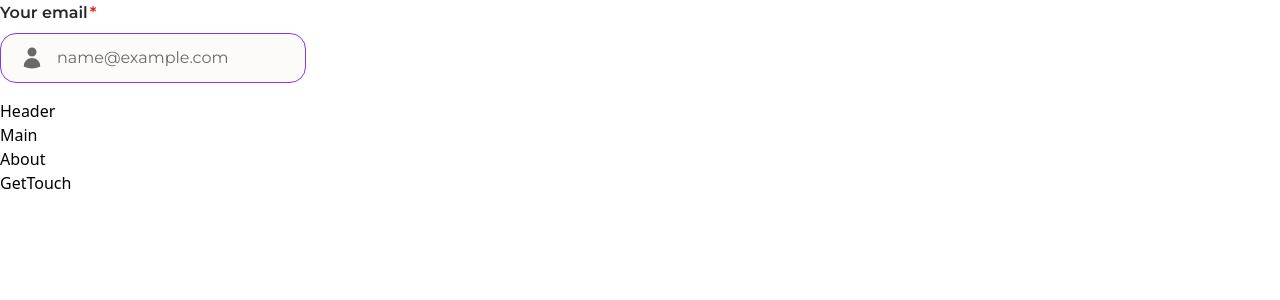
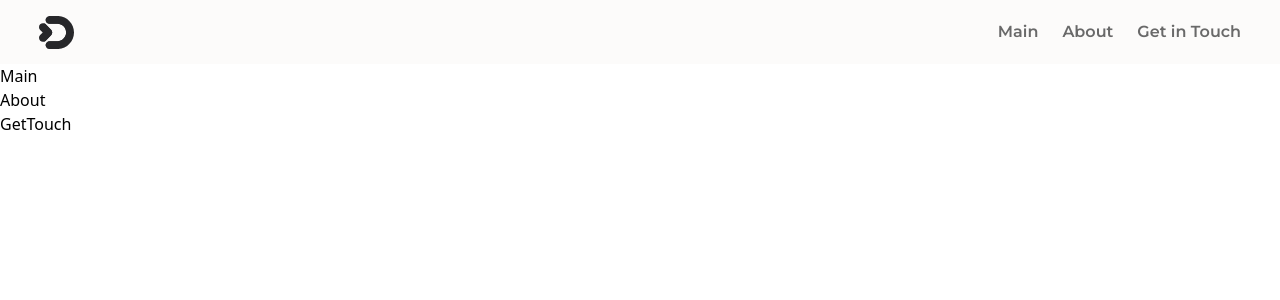
Before and after one commit to AlexJamisone/landing, a React (Create React App) app: page / in a window 1280 px wide. Shown: the top 300 px of the page. Built offline with nearby package versions, Linux system fonts and the light colour scheme.

Commit message:
Add close Icon finish header UI all responsive

```diff
--- a/src/App.jsx
+++ b/src/App.jsx
@@ -2,15 +2,10 @@ import About from './components/About';
 import GetTouch from './components/GetTouch';
 import Header from './components/Header';
 import Main from './components/Main';
-import Input from './atomic/atoms/Input';
 
 function App() {
 	return (
 		<>
-			<Input
-				labelFild={'Your email'}
-				placeholderField={'name@example.com'}
-			/>
 			<Header />
 			<Main />
 			<About />
--- a/src/components/Header.jsx
+++ b/src/components/Header.jsx
@@ -1,9 +1,65 @@
-import React from 'react'
+import Logo from '../icons/navigation/Logo';
+import MenuBurger from '../icons/navigation/MenuBurger';
+import CloseIcon from '../icons/navigation/CloseIcon';
+import { useState } from 'react';
 
+const links = [
+	{
+		link: '#main',
+		title: 'Main',
+	},
+	{
+		link: '#about',
+		title: 'About',
+	},
+	{
+		link: '#getTouch',
+		title: 'Get in Touch',
+	},
+];
 const Header = () => {
-  return (
-    <div>Header</div>
-  )
-}
+	const [open, setOpen] = useState(false);
+	return (
+		<header className="bg-white relative">
+			<nav className="flex justify-center">
+				<div className="container h-16 tablet:mx-tablet mobile:mx-mobile flex justify-between items-center">
+					<a href="/" className="cursor-pointer">
+						<Logo className={`fiil-black`} />
+					</a>
+					{open ? (
+						<CloseIcon
+							className={`fill-black tablet:hidden web:hidden mobile:flex`}
+							onClick={() => setOpen(!open)}
+						/>
+					) : (
+						<MenuBurger
+							className={`fill-black tablet:hidden web:hidden mobile:flex`}
+							onClick={() => setOpen(!open)}
+						/>
+					)}
+					<ul
+						className={`web:flex tablet:flex mobile:absolute web:static tablet:static gap-6 font-main text-gray-dark font-semibold text-base leading-6 mobile:right-0 mobile:top-16 mobile:bg-white transition-all duration-300 ease-in ${
+							open ? 'mobile:top-0' : 'mobile:top-[-490px]'
+						}`}
+					>
+						{links.map(({ link, title }, index) => (
+							<li
+								key={index}
+								className={`tablet:m-0 web:m-0 mobile:m-3`}
+							>
+								<a
+									className={`active:text-lavender focus:text-lavender`}
+									href={link}
+								>
+									{title}
+								</a>
+							</li>
+						))}
+					</ul>
+				</div>
+			</nav>
+		</header>
+	);
+};
 
-export default Header
+export default Header;
--- /dev/null
+++ b/src/icons/navigation/CloseIcon.jsx
@@ -0,0 +1,18 @@
+import React from 'react';
+
+const CloseIcon = ({ className, onClick }) => (
+	<svg
+		xmlns="http://www.w3.org/2000/svg"
+		viewBox="0 0 50 50"
+		width="32px"
+		height="33px"
+		onClick={onClick}
+	>
+		<path
+			className={className}
+			d="M 9.15625 6.3125 L 6.3125 9.15625 L 22.15625 25 L 6.21875 40.96875 L 9.03125 43.78125 L 25 27.84375 L 40.9375 43.78125 L 43.78125 40.9375 L 27.84375 25 L 43.6875 9.15625 L 40.84375 6.3125 L 25 22.15625 Z"
+		/>
+	</svg>
+);
+
+export default CloseIcon;
--- a/src/icons/navigation/Logo.jsx
+++ b/src/icons/navigation/Logo.jsx
@@ -7,7 +7,7 @@ const Logo = ({ className }) => (
 		xmlns="http://www.w3.org/2000/svg"
 		className={className}
 	>
-		<g clip-path="url(#clip0_44_745)">
+		<g clipPath="url(#clip0_44_745)">
 			<path
 				className={className}
 				d="M13.2283 17.5001C13.2283 18.544 12.8129 19.5436 12.0752 20.2811L6.71443 25.6408C6.6244 25.7308 6.53279 25.8161 6.43486 25.8951C6.20109 26.0893 5.94679 26.252 5.68144 26.383C5.13178 26.6562 4.53157 26.7921 3.93294 26.7921C2.9268 26.7921 1.91908 26.4083 1.15145 25.6392C-0.383817 24.1043 -0.383817 21.6139 1.15145 20.0773L3.72918 17.5001L1.15145 14.9213C-0.383817 13.3863 -0.383817 10.896 1.15145 9.3594C2.37556 8.13553 4.21093 7.88602 5.68144 8.61719C5.94995 8.74984 6.20583 8.91407 6.44276 9.10989C6.53595 9.18885 6.62756 9.27097 6.71443 9.35783L6.93082 9.57417L12.0752 14.7176C12.8144 15.4566 13.2283 16.4579 13.2283 17.5001Z"
--- a/src/icons/navigation/MenuBurger.jsx
+++ b/src/icons/navigation/MenuBurger.jsx
@@ -1,4 +1,4 @@
-const MenuBurger = ({ className }) => (
+const MenuBurger = ({ className, onClick }) => (
 	<svg
 		width="32"
 		height="33"
@@ -6,11 +6,12 @@ const MenuBurger = ({ className }) => (
 		fill="none"
 		xmlns="http://www.w3.org/2000/svg"
 		className={className}
+		onClick={onClick}
 	>
 		<path
-            className={className}
-			fill-rule="evenodd"
-			clip-rule="evenodd"
+			className={className}
+			fillRule="evenodd"
+			clipRule="evenodd"
 			d="M4.80005 8.4999C4.80005 8.07556 4.96862 7.66859 5.26868 7.36853C5.56874 7.06847 5.9757 6.8999 6.40005 6.8999H25.6C26.0244 6.8999 26.4314 7.06847 26.7314 7.36853C27.0315 7.66859 27.2001 8.07556 27.2001 8.4999C27.2001 8.92425 27.0315 9.33121 26.7314 9.63127C26.4314 9.93133 26.0244 10.0999 25.6 10.0999H6.40005C5.9757 10.0999 5.56874 9.93133 5.26868 9.63127C4.96862 9.33121 4.80005 8.92425 4.80005 8.4999ZM4.80005 16.4999C4.80005 16.0756 4.96862 15.6686 5.26868 15.3685C5.56874 15.0685 5.9757 14.8999 6.40005 14.8999H25.6C26.0244 14.8999 26.4314 15.0685 26.7314 15.3685C27.0315 15.6686 27.2001 16.0756 27.2001 16.4999C27.2001 16.9242 27.0315 17.3312 26.7314 17.6313C26.4314 17.9313 26.0244 18.0999 25.6 18.0999H6.40005C5.9757 18.0999 5.56874 17.9313 5.26868 17.6313C4.96862 17.3312 4.80005 16.9242 4.80005 16.4999ZM4.80005 24.4999C4.80005 24.0756 4.96862 23.6686 5.26868 23.3685C5.56874 23.0685 5.9757 22.8999 6.40005 22.8999H25.6C26.0244 22.8999 26.4314 23.0685 26.7314 23.3685C27.0315 23.6686 27.2001 24.0756 27.2001 24.4999C27.2001 24.9242 27.0315 25.3312 26.7314 25.6313C26.4314 25.9313 26.0244 26.0999 25.6 26.0999H6.40005C5.9757 26.0999 5.56874 25.9313 5.26868 25.6313C4.96862 25.3312 4.80005 24.9242 4.80005 24.4999Z"
 			fill="#27272A"
 		/>
--- a/tailwind.config.js
+++ b/tailwind.config.js
@@ -6,15 +6,9 @@ module.exports = {
 	theme: {
 		extend: {
 			screens: {
-				'mobile': {
-					max: '320px'
-				},
-				'tablet': {
-					max: '792px'
-				},
-				'web': {
-					max: '1280px'
-				}
+				'mobile': '320px',
+				'tablet': '767px',
+				'web': '1280px'
 			},
 			colors: {
 				'black': '#27272A',
@@ -31,8 +25,10 @@ module.exports = {
 				'mobile': '15px',
 				'tablet': '39px',
 				'web': '85px',
-			}
+			},
+
 		},
+
 	},
 	plugins: [],
 }
```
